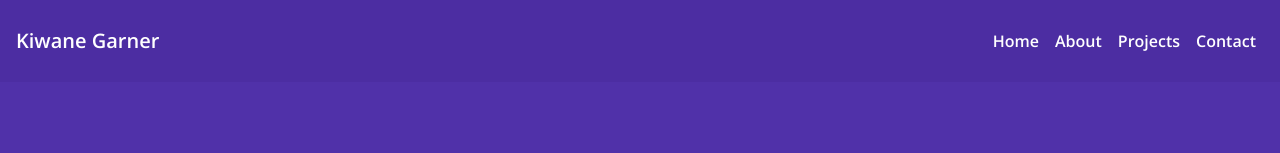
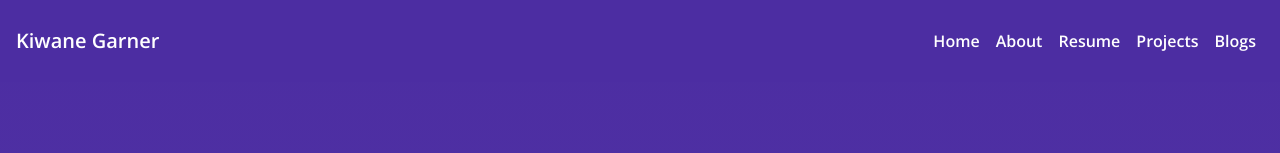
Before and after one commit to kg609/kgportfolio, a React (Create React App) app: page / in a window 1280 px wide. Shown: the top 153 px of the page. Built offline with nearby package versions, Linux system fonts and the light colour scheme.

Commit message:
added a downloadable resume pdf and a link to my blog page in the header

```diff
--- a/src/components/Header.js
+++ b/src/components/Header.js
@@ -1,4 +1,5 @@
 import React, { Component } from 'react';
+import resume from '../images/Kiwane_Garner_Resume.pdf';
 
 
 class Header extends Component {
@@ -20,11 +21,17 @@ class Header extends Component {
                   <a className="nav-link" href="#AboutPage">About</a>
                 </li>
                 <li className="nav-item">
+                  <a className="nav-link" href={resume} download="Kiwane_Garner_Resume">Resume</a>
+                </li>
+                <li className="nav-item">
                   <a className="nav-link" href="#ProjectsPage">Projects</a>
                 </li>
                 <li className="nav-item">
+                  <a className="nav-link" href="https://kmgarner2017.wordpress.com/">Blogs</a>
+                </li>
+                {/*<li className="nav-item">
                   <a className="nav-link" href="#ContactPage">Contact</a>
-                </li>
+                </li>*/}
               </ul>
             </div>
           </nav>
--- a/src/components/HomePage.js
+++ b/src/components/HomePage.js
@@ -1,4 +1,5 @@
 import React, { Component } from 'react';
+
 
 
 class HomePage extends Component {
--- a/src/index.css
+++ b/src/index.css
@@ -1,5 +1,8 @@
 body {
-  background: #5031a9;
+  background: #4c2da2; /* Old browsers */
+  background: -moz-linear-gradient(top, #4c2da2 0%, #5b41a8 51%, #5a44a3 100%); /* FF3.6-15 */
+  background: -webkit-linear-gradient(top, #4c2da2 0%,#5b41a8 51%,#5a44a3 100%); /* Chrome10-25,Safari5.1-6 */
+  background: linear-gradient(to bottom, #4c2da2 0%,#5b41a8 51%,#5a44a3 100%); /* W3C, IE10+, FF16+, Chrome26+, Opera12+, Safari7+ */
   color: #fff;
 }
 
```
Also changed, not shown: 1 other file (tests, documents, lock files or other folders).
